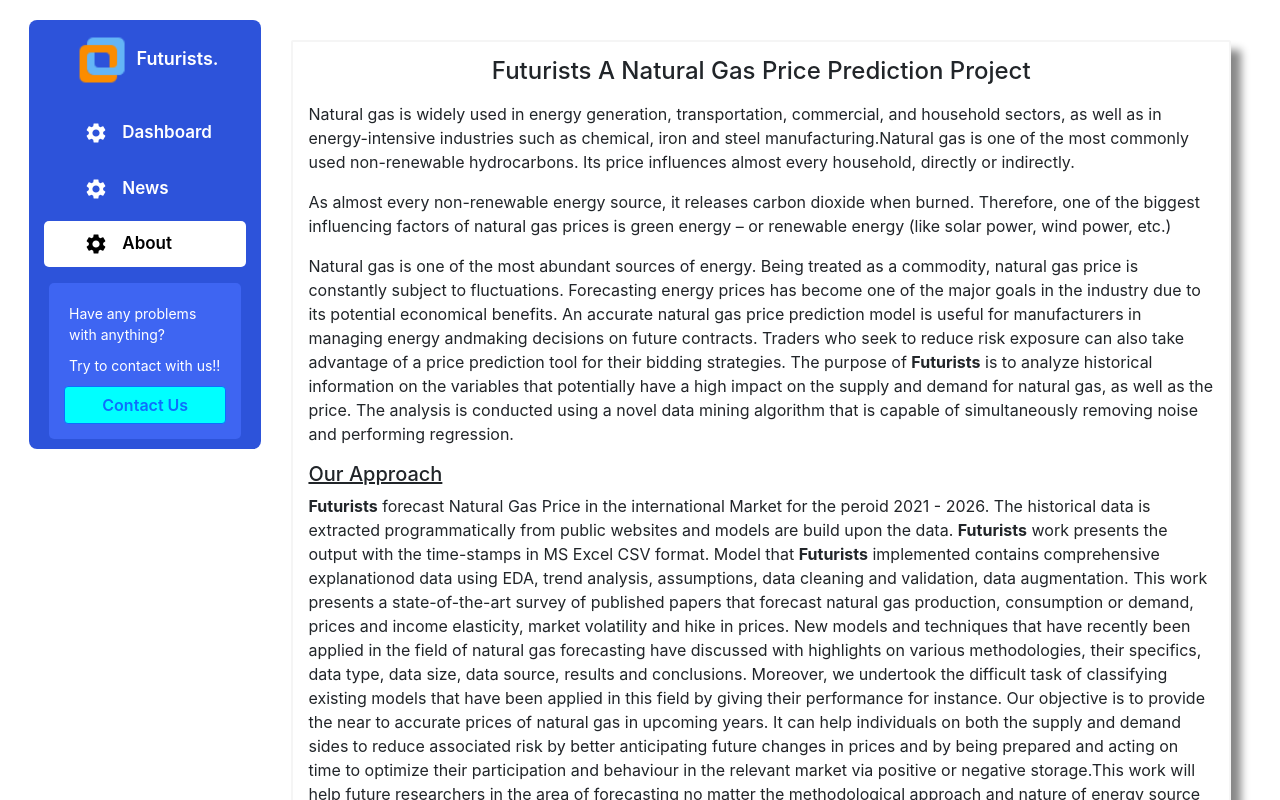
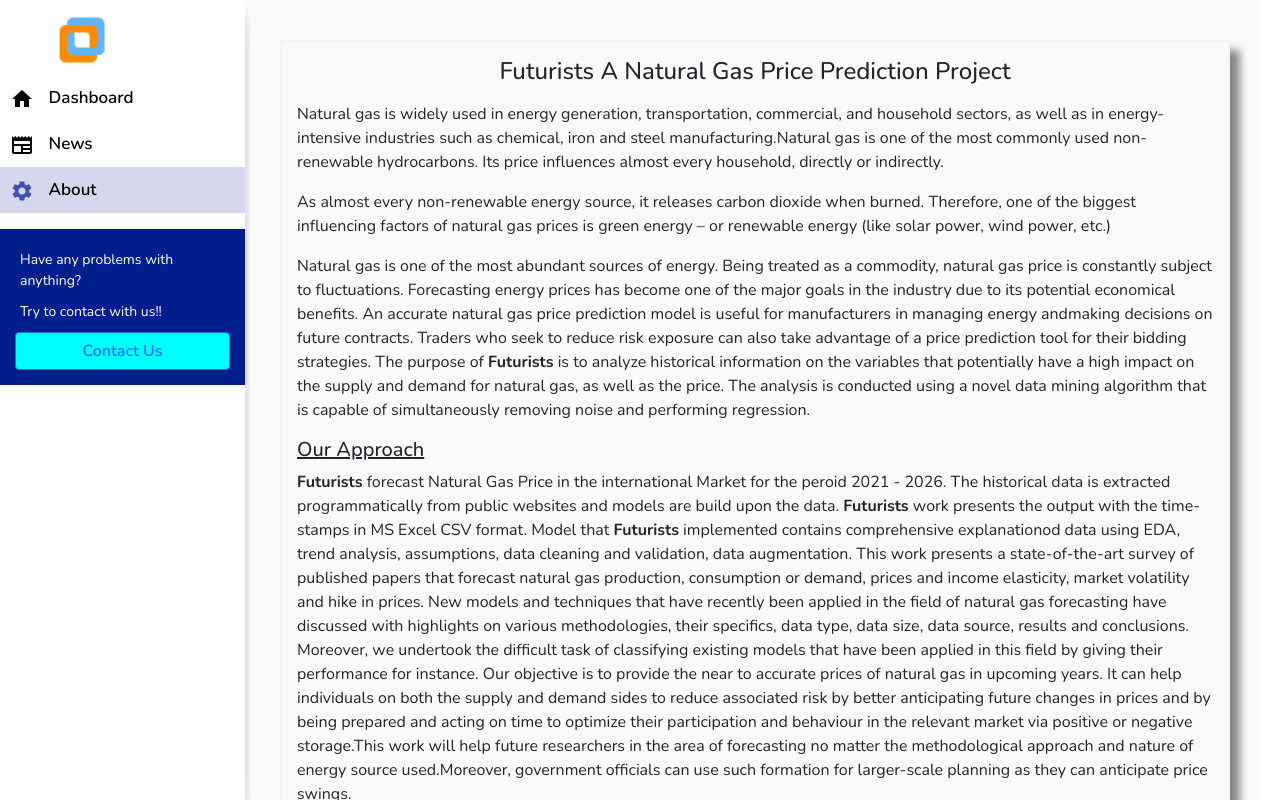
Before and after one commit to ParasPandey/Project_SIH, a React (Create React App) app: page /about in a window 1280 px wide. Shown: the top 800 px of the page. Built offline with nearby package versions, Linux system fonts and the light colour scheme; a web font is replaced by a local one.

Commit message:
css styling

```diff
--- a/public/index.html
+++ b/public/index.html
@@ -8,6 +8,12 @@
     <meta
       name="description"
       content="Web site created using create-react-app"
+    />
+    <link rel="preconnect" href="https://fonts.googleapis.com" />
+    <link rel="preconnect" href="https://fonts.gstatic.com" crossorigin />
+    <link
+      href="https://fonts.googleapis.com/css2?family=Nunito:ital,wght@0,200;0,300;0,400;0,500;0,600;0,700;0,800;0,900;1,200;1,300;1,400;1,500;1,600;1,700;1,800;1,900&display=swap"
+      rel="stylesheet"
     />
     <link rel="apple-touch-icon" href="%PUBLIC_URL%/logo192.png" />
 
--- a/src/App.css
+++ b/src/App.css
@@ -3,20 +3,38 @@
   padding: 0;
   box-sizing: border-box;
 }
+body{
+  margin: 0px !important;
+  font-family: 'Nunito', sans-serif;
+  box-shadow: rgba(0, 0, 0, 0.24) 0px 3px 8px !important;
+}
 .app{
   height: 100vh;
   display: flex;
+  padding: 0px;
 }
 .app .sidebar{
+  padding: 0px 5px 0px 0px;
+  box-sizing: border-box;
   height: 100vh;
   width: 250px;
+  box-shadow: rgba(50, 50, 93, 0.25) 0px 13px 27px -5px, rgba(0, 0, 0, 0.3) 0px 8px 16px -8px;
 }
 .app .visualize{
+  background-color: rgb(250 250 250);
   width: calc(100vw - 270px);
   display: flex;
   flex-direction: column;
-  margin: 20px 5px 20px 5px;
+  /* margin: 20px 0px 20px 0px; */
+  padding: 20px 10px;
+  overflow-y: auto;
 }
 .app .visualize hr{
   border-top: 2px solid;
 }
+
+.react-datepicker__input-container input{
+  border: 2px solid #e4e4e4;
+  padding: 5px;
+   border-radius: 5px;
+}
--- a/src/CSS/Dashboard.css
+++ b/src/CSS/Dashboard.css
@@ -1,23 +1,27 @@
 @import url("https://fonts.googleapis.com/css2?family=Ibarra+Real+Nova:ital,wght@0,400;1,700&family=Josefin+Sans:ital,wght@1,600&display=swap");
 header {
   text-align: center;
-  font-family: "Josefin Sans", sans-serif;
+  /* font-family: "Josefin Sans", sans-serif; */
+  font-weight: 600;
 }
 .searchbar form {
   display: flex;
-  padding: 10px 20px;
+  /* padding: 10px 20px; */
   justify-content: center;
 }
 .searchbar form label {
+  background-color: white;
   cursor: pointer;
   padding: 5px;
   border-radius: 5px;
-  color: rgb(0, 85, 255);
-  border: 2px solid blue;
-  width: 80%;
+  color: rgb(148, 148, 148);
+  /* border: 2px solid rgb(215, 215, 215); */
+  width: 100%;
+  box-shadow: rgb(0 0 0 / 16%) 0px 1px 4px;
 }
 .searchbar form button {
   margin-left: 10px;
+  box-shadow: rgba(0, 0, 0, 0.24) 0px 3px 8px;
 }
 .searchbar form #upload_file {
   opacity: 0;
@@ -25,12 +29,14 @@ header {
   z-index: -1;
 }
 .default_chart .filter_buttons {
-  margin: 15px 10px;
-  text-align: center;
-  border: 2px solid whitesmoke;
-  padding: 5px;
-  border-radius: 2px;
-  box-shadow: 10px 10px 8px #888888;
+  border-radius: 5px;
+  background-color: white;
+  padding: 10px 5px;
+  box-shadow: rgba(0, 0, 0, 0.16) 0px 1px 4px;
+  margin-bottom: 10px;
+  display: flex;
+  align-items: center;
+  justify-content: center;
 }
 .default_chart .filter_buttons button {
   margin: 10px;
@@ -40,18 +46,30 @@ header {
   justify-content: center;
   align-items: center;
   margin: 20px 0;
-  border: 2px solid whitesmoke;
+  /* border: 2px solid whitesmoke; */
   padding: 10px;
-  border-radius: 2px;
-  box-shadow: 10px 10px 8px #888888;
-
+  border-radius: 5px;
+  /* box-shadow: 10px 10px 8px #888888; */
+  /* box-shadow: rgb(0 0 0 / 16%) 0px 1px 4px; */
+  box-shadow: rgb(0 0 0 / 16%) 0px 1px 4px;
+  background-color: white;
 }
 .default_chart .date_picker .start_date,.default_chart .date_picker .end_date {
   display: flex;
+  justify-content: center;
+  align-items: center;
   margin: 0 5px;
 }
-.default_chart .date_picker span{
-  margin: 0 5px;
+.default_chart .date_picker span, .chart-box{
+  /* margin: 0 5px;// */
 }.default_chart .date_picker .react-datepicker-wrapper {
   margin: 0 5px;
 }
+
+.chart-box{
+  border-radius: 5px;
+  background-color: white;
+  padding: 10px 5px;
+  box-shadow: rgba(0, 0, 0, 0.16) 0px 1px 4px;
+  margin-bottom: 10px;
+}
--- a/src/CSS/Sidebar.css
+++ b/src/CSS/Sidebar.css
@@ -1,7 +1,9 @@
 .sidebar_box {
-  background-color: #2d53da;
-  margin: 20px 5px 20px 5px;
-  border-radius: 8px;
+  background-color: #ffffff;
+  box-shadow: rgba(50, 50, 93, 0.25) 0px 13px 27px -5px, rgba(0, 0, 0, 0.3) 0px 8px 16px -8px;
+  /* margin: 20px 5px 20px 5px; */
+  /* border-radius: 8px; */
+  height: 100vh;
 }
 .sidebar_box .logo {
   padding: 10px 5px 5px 5px;
@@ -15,43 +17,43 @@
   width: 60px;
 }
 .sidebar_box .sidebar_options ul {
-  padding: 5px;
+  padding: 0px;
   padding-bottom: 0;
 }
 .sidebar_box .sidebar_options ul li {
   list-style: none;
   font-weight: 600;
   cursor: pointer;
-  margin: 10px;
+  /* margin: 10px; */
   padding: 10px;
-  padding-left: 40px;
-  color: white;
+  /* padding-left: 40px; */
+  color: rgb(0, 0, 0);
   font-size: 17px;
 }
 .sidebar_box .sidebar_options ul li.current {
-  background-color: white;
-  border-radius: 5px;
-  color: black;
+  background-color: #303f9f33;
+  border-radius: 0px;
+  color: rgb(0, 0, 0);
 }
 .sidebar_box .sidebar_options ul li:hover {
-  background-color: white;
-  border-radius: 5px;
-  color: black;
+  background-color: #303f9f33;
+  border-radius: 0px !important;
+  color: rgb(0, 0, 0);
 }
 
 .sidebar_box .sidebar_options ul li span {
   margin-left: 10px;
 }
 .sidebar_box .contact_info {
-  margin: 5px;
+  /* margin: 5px; */
   padding-bottom: 10px;
 }
 .sidebar_box .contact_info .information {
-  margin: 0px 15px;
+  /* margin: 0px 15px; */
   padding: 15px;
   color: white;
-  background-color: #3e65f2;
-  border-radius: 5px;
+  background-color: #001f8d;
+  /* border-radius: 5px; */
   font-size: 14px;
   display: flex;
   flex-direction: column;
--- a/src/Components/DashBoard.jsx
+++ b/src/Components/DashBoard.jsx
@@ -25,7 +25,7 @@ import DLData730 from "../File/DL/dl730.json";
 import MyDatePicker from "./MyDatePicker";
 
 // Exponential all files
-import exponential from "../File/eX/es_all.json";
+import exponential from "../File/EX/es_all.json";
 import exponential5 from "../File/EX/ex5.json";
 import exponential30 from "../File/EX/ex30.json";
 import exponential90 from "../File/EX/ex90.json";
@@ -226,15 +226,15 @@ export const DashBoard = () => {
           </Button>
         </form>
       </div>
-      <hr />
+
       <div className="main_dash">
-        <h4>Prediction Chart</h4>
         <div className="default_chart">
+          <h4 className="mt-4">Prediction Chart</h4>
           {inputData?.length > 0 && (
             <>
               <div className="date_picker">
                 <div className="start_date">
-                  <span>FROM </span> :{"       "}
+                  <span>From </span> :{"       "}
                   <MyDatePicker
                     selectsStart={true}
                     selectsEnd={false}
@@ -247,7 +247,7 @@ export const DashBoard = () => {
                   />
                 </div>
                 <div className="end_date">
-                  <span>TO </span> :{"       "}
+                  <span>To </span> :{"       "}
                   <MyDatePicker
                     selectsStart={false}
                     selectsEnd={true}
--- a/src/Components/LineChart.jsx
+++ b/src/Components/LineChart.jsx
@@ -21,14 +21,14 @@ const LineChart = ({ data, inputFormet }) => {
   const currencyFormatter = (item) => numeral(item).format("$0,0");
   return (
     <>
-    <h4 className="m-3 mt-5">Natural Gas Price</h4>
+      <div className="chart-box">
+        <h4 className="m-3 mt-2">Natural Gas Price</h4>
         <Resizable>
           <AreaChart
             width={730}
             height={350}
             data={data}
-          margin={{ top: 5, right: 30, left: 20, bottom: 15 }}
-        >
+            margin={{ top: 5, right: 30, left: 20, bottom: 15 }}>
             <defs>
               <linearGradient id="colorUv" x1="0" y1="0" x2="0" y2="1">
                 <stop offset="5%" stopColor="#8884d8" stopOpacity={0.8} />
@@ -40,7 +40,7 @@ const LineChart = ({ data, inputFormet }) => {
               </linearGradient>
             </defs>
             <CartesianGrid strokeDasharray="3 3" />
-          <XAxis dataKey="Date"  fontSize={12}>
+            <XAxis dataKey="Date" fontSize={12}>
               <Label value="Date" offset={0} position="bottom" />
             </XAxis>
             <YAxis
@@ -65,6 +65,7 @@ const LineChart = ({ data, inputFormet }) => {
             />
           </AreaChart>
         </Resizable>
+      </div>
     </>
   );
 };
--- a/src/Components/MyAreaChart.js
+++ b/src/Components/MyAreaChart.js
@@ -16,17 +16,22 @@ import { Resizable } from "react-timeseries-charts";
 import moment from "moment";
 import numeral from "numeral";
 
-const MyAreaChart = ({ data, inputFormet, name,offset }) => {
-  data.map((d)=>{
+const MyAreaChart = ({ data, inputFormet, name, offset }) => {
+  data.map((d) => {
     d.actual = Number(d?.actual)?.toFixed(2);
-    d['Confidence Interval'][0] = Number(d['Confidence Interval'][0])?.toFixed(2)
-    d['Confidence Interval'][1] = Number(d['Confidence Interval'][1])?.toFixed(2)
-    return d
-  })
+    d["Confidence Interval"][0] = Number(d["Confidence Interval"][0])?.toFixed(
+      2
+    );
+    d["Confidence Interval"][1] = Number(d["Confidence Interval"][1])?.toFixed(
+      2
+    );
+    return d;
+  });
   const dateFormatter = (item) => moment(item).format(inputFormet);
   const currencyFormatter = (item) => numeral(item).format("$0,0");
   return (
     <>
+      <div className="chart-box">
         <h4 className="m-3">{name}</h4>
         <Resizable>
           <ComposedChart
@@ -38,8 +43,7 @@ const MyAreaChart = ({ data, inputFormet, name,offset }) => {
               right: 20,
               bottom: 20,
               left: 20,
-          }}
-        >
+            }}>
             <CartesianGrid stroke="#f5f5f5" />
             <XAxis dataKey="date" tickFormatter={dateFormatter} fontSize={12}>
               <Label value="date" offset={0} position="bottom" />
@@ -47,7 +51,7 @@ const MyAreaChart = ({ data, inputFormet, name,offset }) => {
             <YAxis
               tickFormatter={currencyFormatter}
               fontSize={12}
-            domain={[dataMin => (0), dataMax => (dataMax * offset)]}
+              domain={[(dataMin) => 0, (dataMax) => dataMax * offset]}
               // domain={[0, max + 5]}
               label={{
                 value: "Price",
@@ -56,16 +60,20 @@ const MyAreaChart = ({ data, inputFormet, name,offset }) => {
               }}
             />
             <Tooltip
-            labelFormatter={function(value) {
+              labelFormatter={function (value) {
                 return `Date: ${value}`;
               }}
-
             />
             <Legend verticalAlign="top" height={36} />
-          <Area dataKey="Confidence Interval" stroke="#8884d8" fill="#8884d8" />
+            <Area
+              dataKey="Confidence Interval"
+              stroke="#8884d8"
+              fill="#8884d8"
+            />
             <Line type="linear" dataKey="actual" dot={false} stroke="#ff7300" />
           </ComposedChart>
         </Resizable>
+      </div>
     </>
   );
 };
--- a/src/Components/SideBar.jsx
+++ b/src/Components/SideBar.jsx
@@ -4,6 +4,8 @@ import logo from "../Images/logo.png";
 import SettingsIcon from "@material-ui/icons/Settings";
 import Button from "react-bootstrap/Button";
 import { useNavigate } from "react-router-dom";
+import { Home } from "@material-ui/icons";
+import { Newspaper } from "@mui/icons-material";
 
 const SideBar = () => {
   const navigate = useNavigate();
@@ -16,22 +18,25 @@ const SideBar = () => {
       <div className="sidebar_options">
         <ul>
           <li
+            tabIndex={0}
             onClick={() => navigate("/")}
-            className={`${url === "/" && "current"}`}
-          >
-            <SettingsIcon /> <span>Dashboard</span>
+            className={`${url === "/" && "current"}`}>
+            <Home color={`${url === "/" && "primary"}`} />{" "}
+            <span>Dashboard</span>
           </li>
           <li
+            tabIndex={0}
             onClick={() => navigate("/news")}
-            className={`${url === "/news" && "current"}`}
-          >
-            <SettingsIcon /> <span>News</span>
+            className={`${url === "/news" && "current"}`}>
+            <Newspaper color={`${url === "/news" && "primary"}`} />{" "}
+            <span>News</span>
           </li>
           <li
+            tabIndex={0}
             onClick={() => navigate("/about")}
-            className={`${url === "/about" && "current"}`}
-          >
-            <SettingsIcon /> <span>About</span>
+            className={`${url === "/about" && "current"}`}>
+            <SettingsIcon color={`${url === "/about" && "primary"}`} />{" "}
+            <span>About</span>
           </li>
         </ul>
       </div>
```
Lines whose indentation alone changed are shown as unchanged.
